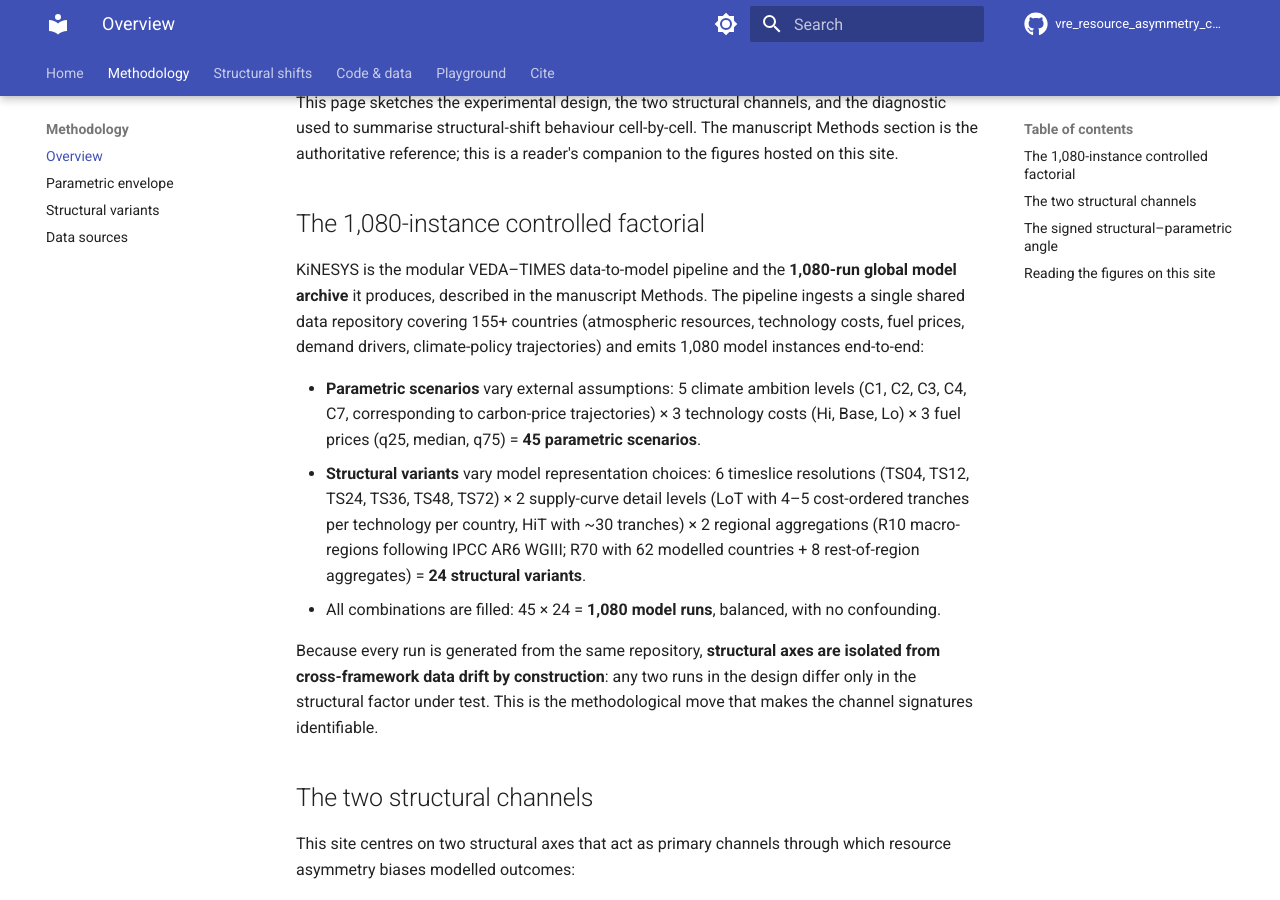
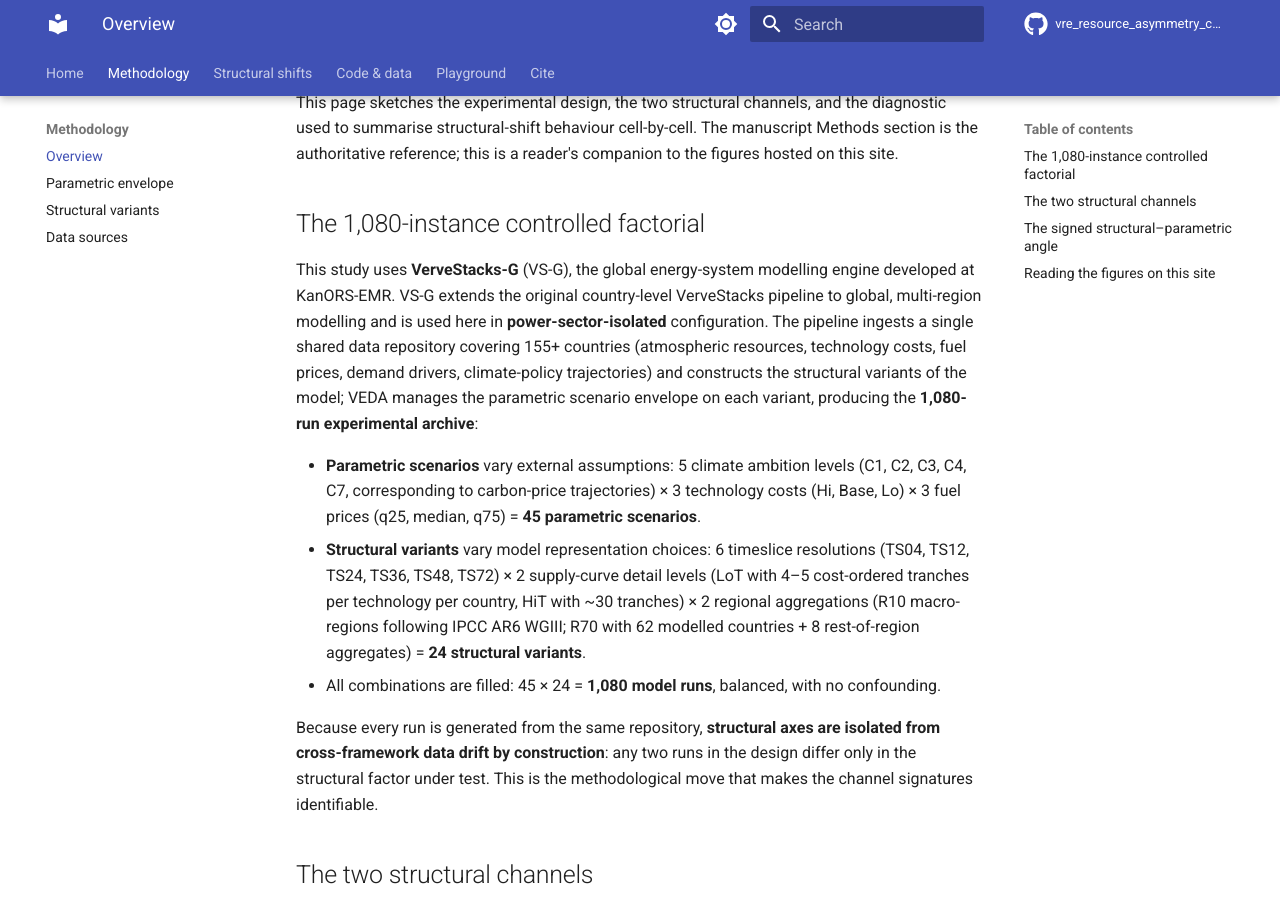
Before and after one commit to akanudia/vre_resource_asymmetry_companion, an MkDocs documentation site: the page built from docs/methodology.md, in a window 1280 px wide and 900 px high, scrolled down 385 px. Built offline with MkDocs 1.6.1 and Material for MkDocs 9.7.7, drawn with Linux system fonts in a browser that asks for light colours; comment, search, counter and statistics services are not loaded.

Commit message:
VerveStacks-G

```diff
--- a/docs/methodology.md
+++ b/docs/methodology.md
@@ -23,12 +23,15 @@ companion to the figures hosted on this site.
 
 ## The 1,080-instance controlled factorial
 
-KiNESYS is the modular VEDA–TIMES data-to-model pipeline and the
-**1,080-run global model archive** it produces, described in the
-manuscript Methods. The pipeline ingests a single shared data repository
-covering 155+ countries (atmospheric resources, technology costs, fuel
-prices, demand drivers, climate-policy trajectories) and emits 1,080
-model instances end-to-end:
+This study uses **VerveStacks-G** (VS-G), the global energy-system
+modelling engine developed at KanORS-EMR. VS-G extends the original
+country-level VerveStacks pipeline to global, multi-region modelling
+and is used here in **power-sector-isolated** configuration. The
+pipeline ingests a single shared data repository covering 155+ countries
+(atmospheric resources, technology costs, fuel prices, demand drivers,
+climate-policy trajectories) and constructs the structural variants of
+the model; VEDA manages the parametric scenario envelope on each
+variant, producing the **1,080-run experimental archive**:
 
 - **Parametric scenarios** vary external assumptions: 5 climate ambition
   levels (C1, C2, C3, C4, C7, corresponding to carbon-price trajectories) ×
```
Also changed, not shown: docs/code_and_reproducibility.md (+11 -1 lines), docs/data_sources.md (+11 -10 lines), docs/index.md (+3 -2 lines).
